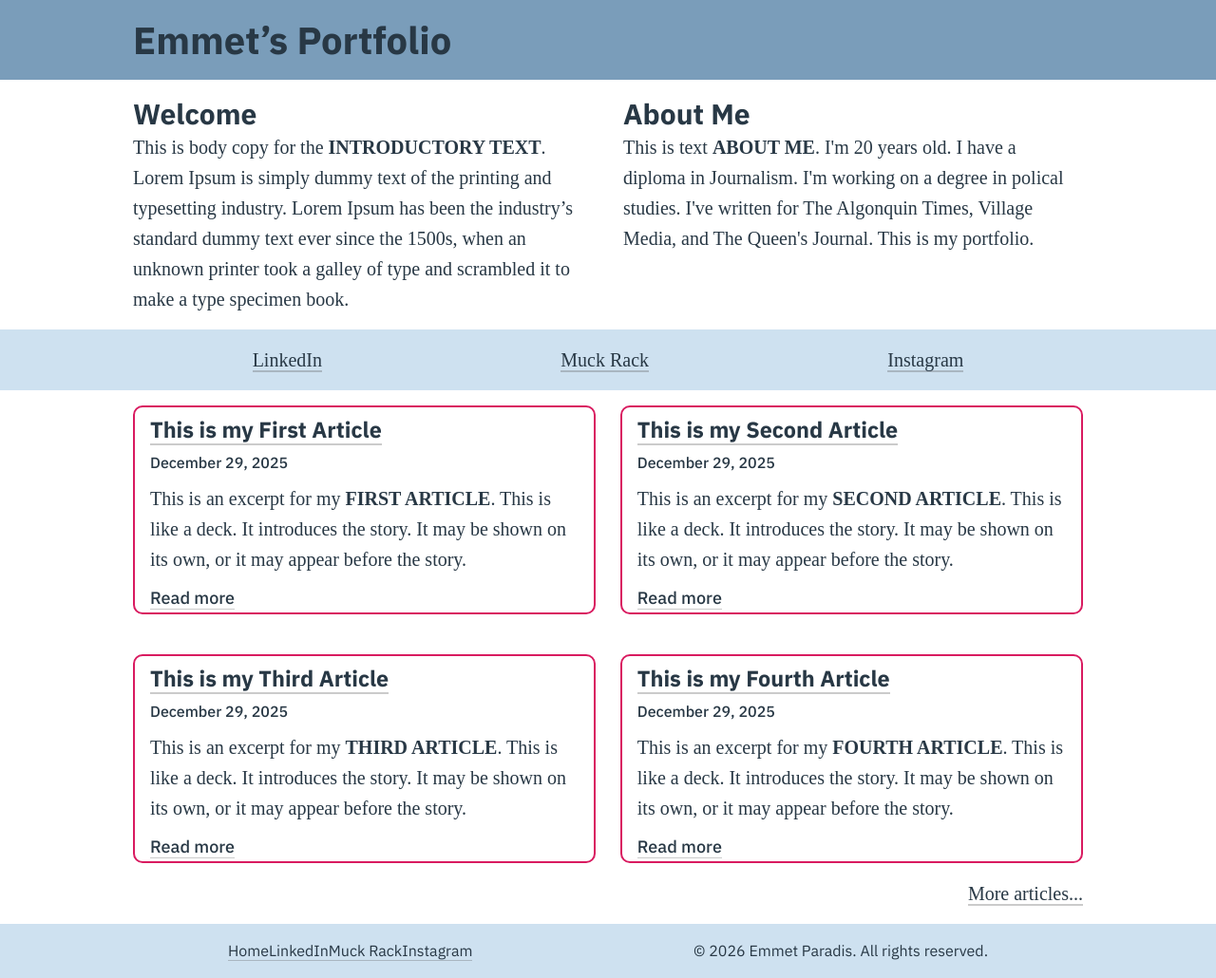
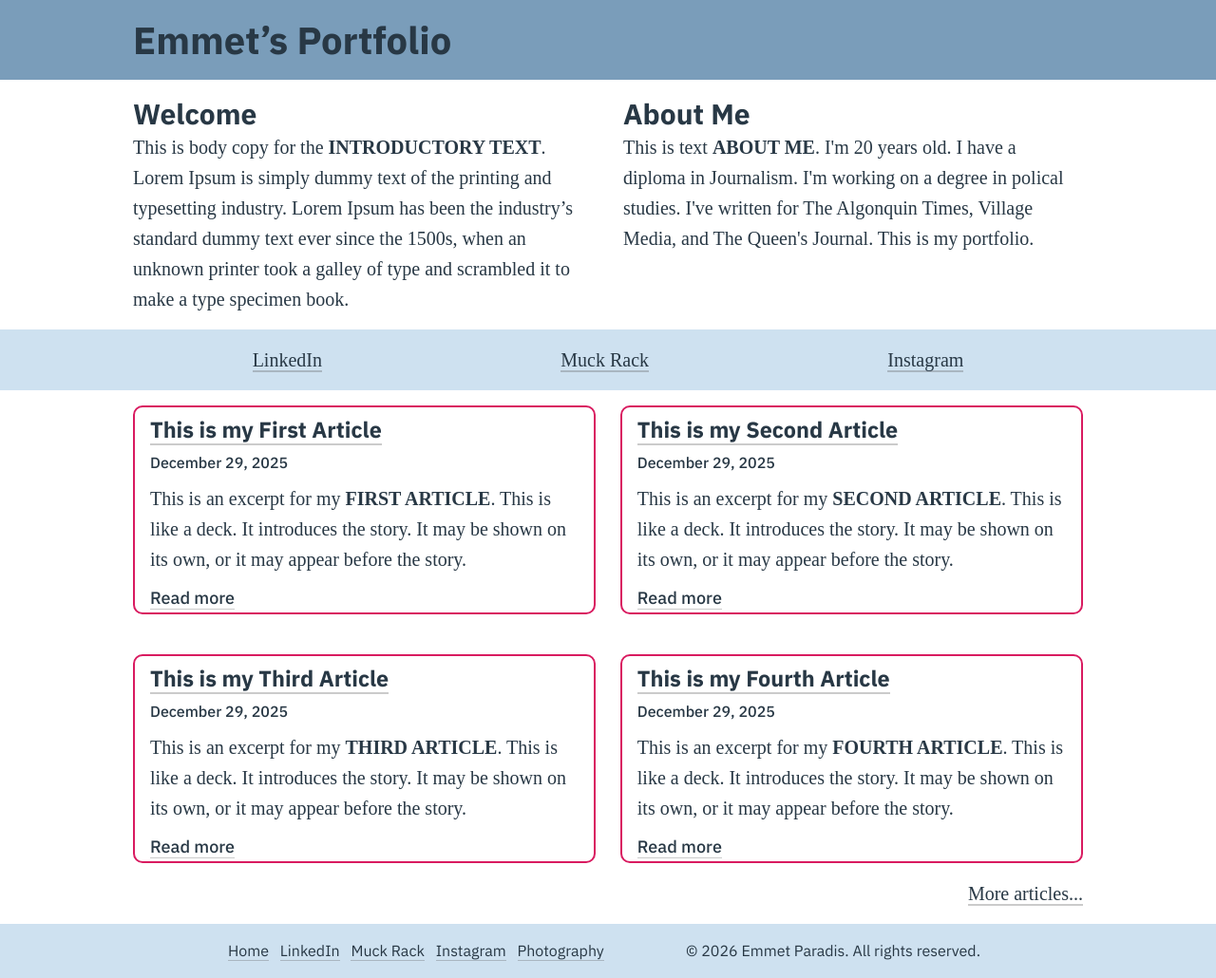
Before and after one commit to AlainParadis/emmet, a Jekyll site: the page built from index.markdown, in a window 1280 px wide. Shown: the whole page at 95% size. Built offline with Jekyll 4.4.1, drawn with Linux system fonts in a browser that asks for light colours; some web fonts are replaced.

Commit message:
Update footer.html

```diff
--- a/_includes/footer.html
+++ b/_includes/footer.html
@@ -1,11 +1,12 @@
-<nav>
-	<ul>
-		<li><a href="{{ site.baseurl }}">Home</a></li>
-		<li><a href="{{ site.data.sitewide.linkedin }}" target="_blank">LinkedIn</a></li>
-		<li><a href="{{ site.data.sitewide.muckrack }}" target="_blank">Muck Rack</a></li>
-		<li><a href="{{ site.data.sitewide.instagram }}" target="_blank">Instagram</a></li>
-	</ul>
-</nav>
-<p>
-	&copy; 2026 Emmet Paradis. All rights reserved.
-</p>
+<div>
+    <nav>
+        <span><a href="{{ site.baseurl }}">Home</a></span>
+        <span><a href="{{ site.data.sitewide.linkedin }}" target="_blank">LinkedIn</a></span>
+        <span><a href="{{ site.data.sitewide.muckrack }}" target="_blank">Muck Rack</a></span>
+        <span><a href="{{ site.data.sitewide.instagram }}" target="_blank">Instagram</a></span>
+     <span><a href="{{ site.baseurl }}/photography/">Photography</a></span>
+    </nav>
+</div>
+<div>
+    <span>&copy; 2026 Emmet Paradis. All rights reserved. </span>
+</div>
```
